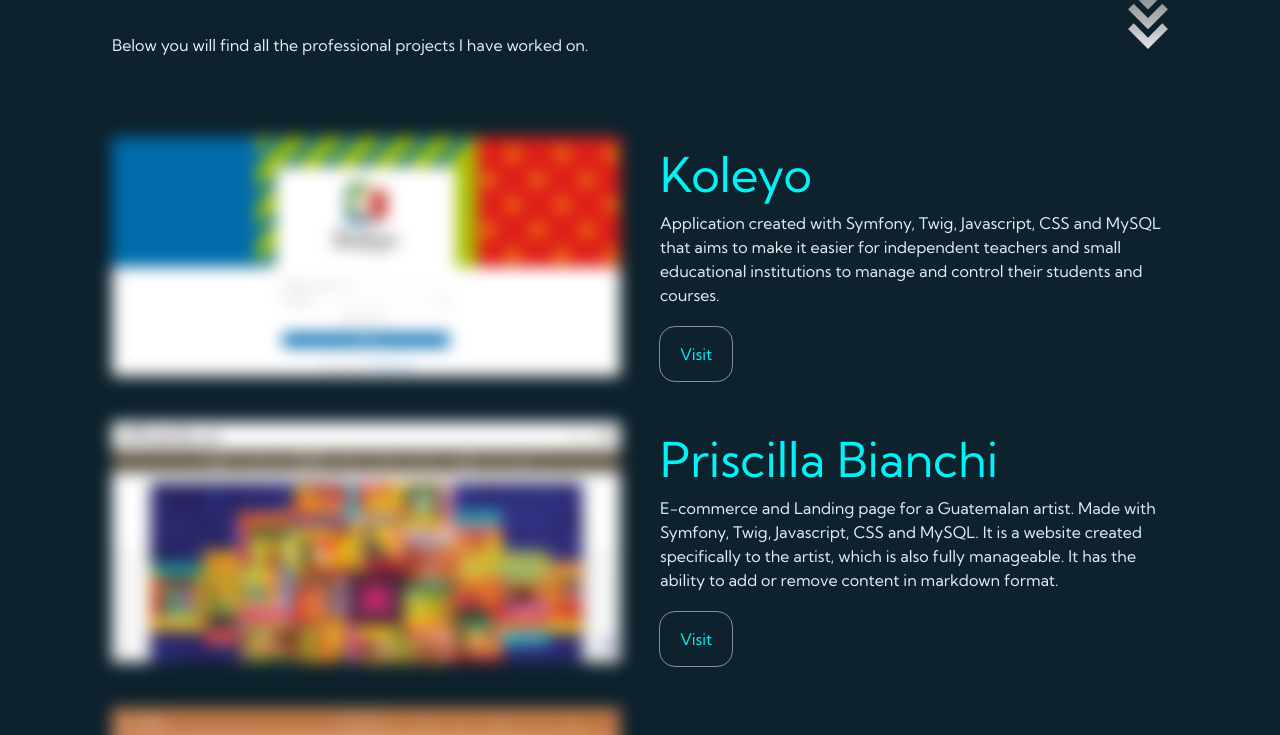
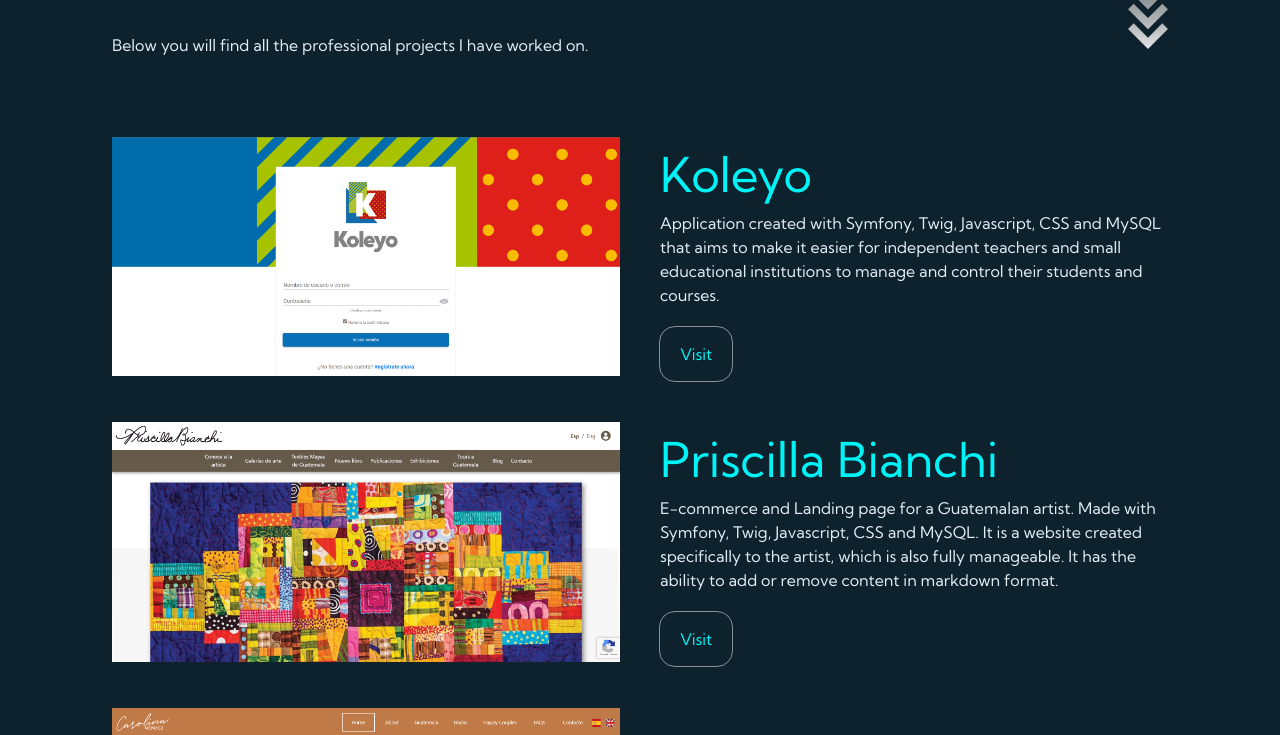
Before and after one commit to luisefarfan/Portfolio, a React (Vite) app: page / in a window 1280 px wide. Shown: the part 4280-5015 px from the top of the page. Built offline with nearby package versions, Linux system fonts and the light colour scheme.

Commit message:
fix: blur removed

```diff
--- a/src/components/Image/index.jsx
+++ b/src/components/Image/index.jsx
@@ -5,7 +5,7 @@ import './Image.scss'
 
 const Image = ({ src, compressedSrc, alt, width, height, lazyLoad }) => {
   if (lazyLoad) return (
-    <LazyLoadImage src={src} alt={alt} style={{ objectFit: 'cover' }} placeholderSrc={compressedSrc} effect="blur" width={width} height={height} />
+    <LazyLoadImage src={src} alt={alt} style={{ objectFit: 'cover' }} placeholderSrc={compressedSrc} width={width} height={height} />
   )
 
   return (
```
